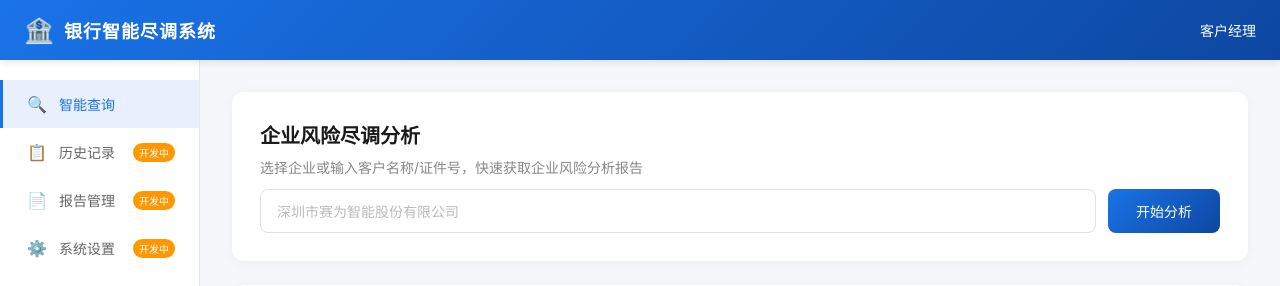
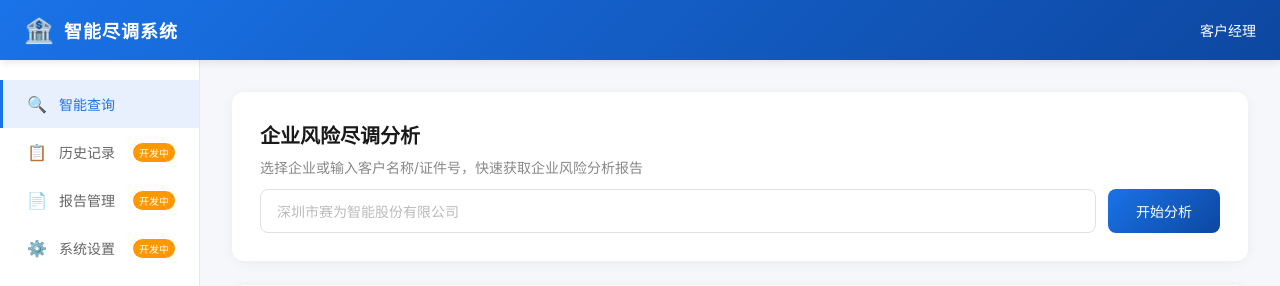
Before and after one commit to min407/AgentDemo, a Flask app: page / in a window 1280 px wide. Shown: the top 286 px of the page. Run offline with Flask 3, Linux system fonts and the light colour scheme; some libraries are stand-ins or nearby versions.

Commit message:
feat: 修改前端展示名称，去除敏感词汇
- 首页标题：智能尽调分析系统
- Logo文字：智能尽调系统

Co-Authored-By: Claude Opus 4.6 <noreply@anthropic.com>

```diff
--- a/app.py
+++ b/app.py
@@ -1,5 +1,5 @@
 """
-银行智能尽调Agent - Flask Web服务
+智能尽调分析系统 - Flask Web服务
 """
 import json
 import re
@@ -226,7 +226,7 @@ def analyze_risk(enterprise_info, transactions):
     expense = transactions.get('total_outflow', 0)
     income_expense_ratio = (income - expense) / income * 100 if income > 0 else 0
 
-    prompt = f"""你是一个资深的银行风险尽调分析师，擅长企业信用风险评估和反洗钱筛查。请根据以下企业信息进行专业、深入的风险评估。
+    prompt = f"""你是一个资深的企业风险分析师，擅长企业信用风险评估和反洗钱筛查。请根据以下企业信息进行专业、深入的风险评估。
 
 ## 一、企业基本信息
 | 字段 | 内容 |
@@ -316,7 +316,7 @@ def analyze_risk(enterprise_info, transactions):
 
     try:
         # 调用LLM
-        llm_result = llm_client.call(prompt, system_prompt="你是一个专业的银行风险分析师，擅长企业信用风险评估。")
+        llm_result = llm_client.call(prompt, system_prompt="你是一个专业的企业风险分析师，擅长企业信用风险评估。")
 
         # 解析LLM返回的JSON
         import json as json_module
@@ -568,7 +568,7 @@ def query():
 
 if __name__ == '__main__':
     print("=" * 50)
-    print("  银行智能尽调Agent系统")
+    print("  智能尽调分析系统")
     print("  访问地址: http://localhost:8888")
     print("=" * 50)
     # 优先使用80端口，如果不生效可能是权限问题
--- a/main.py
+++ b/main.py
@@ -1,5 +1,5 @@
 """
-银行风险尽调智能分析Agent - 主程序入口
+企业风险尽调智能分析Agent - 主程序入口
 """
 import sys
 import time
--- a/static/css/style.css
+++ b/static/css/style.css
@@ -1,4 +1,4 @@
-/* 银行智能尽调系统 - 样式文件 */
+/* 智能尽调分析系统 - 样式文件 */
 * {
     margin: 0;
     padding: 0;
--- a/static/js/main.js
+++ b/static/js/main.js
@@ -1,4 +1,4 @@
-// 银行智能尽调Agent - 前端逻辑
+// 智能尽调分析系统 - 前端逻辑
 
 // 切换tab功能
 function switchTab(tab) {
--- a/templates/index.html
+++ b/templates/index.html
@@ -3,7 +3,7 @@
 <head>
     <meta charset="UTF-8">
     <meta name="viewport" content="width=device-width, initial-scale=1.0">
-    <title>银行智能尽调Agent系统</title>
+    <title>智能尽调分析系统</title>
     <link rel="stylesheet" href="/static/css/style.css">
     <!-- PDF导出库 -->
     <script src="/static/js/html2pdf.bundle.min.js"></script>
@@ -14,7 +14,7 @@
         <header class="header">
             <div class="logo">
                 <span class="logo-icon">🏦</span>
-                <span class="logo-text">银行智能尽调系统</span>
+                <span class="logo-text">智能尽调系统</span>
             </div>
             <div class="user-info">
                 <span class="user-name">客户经理</span>
```
